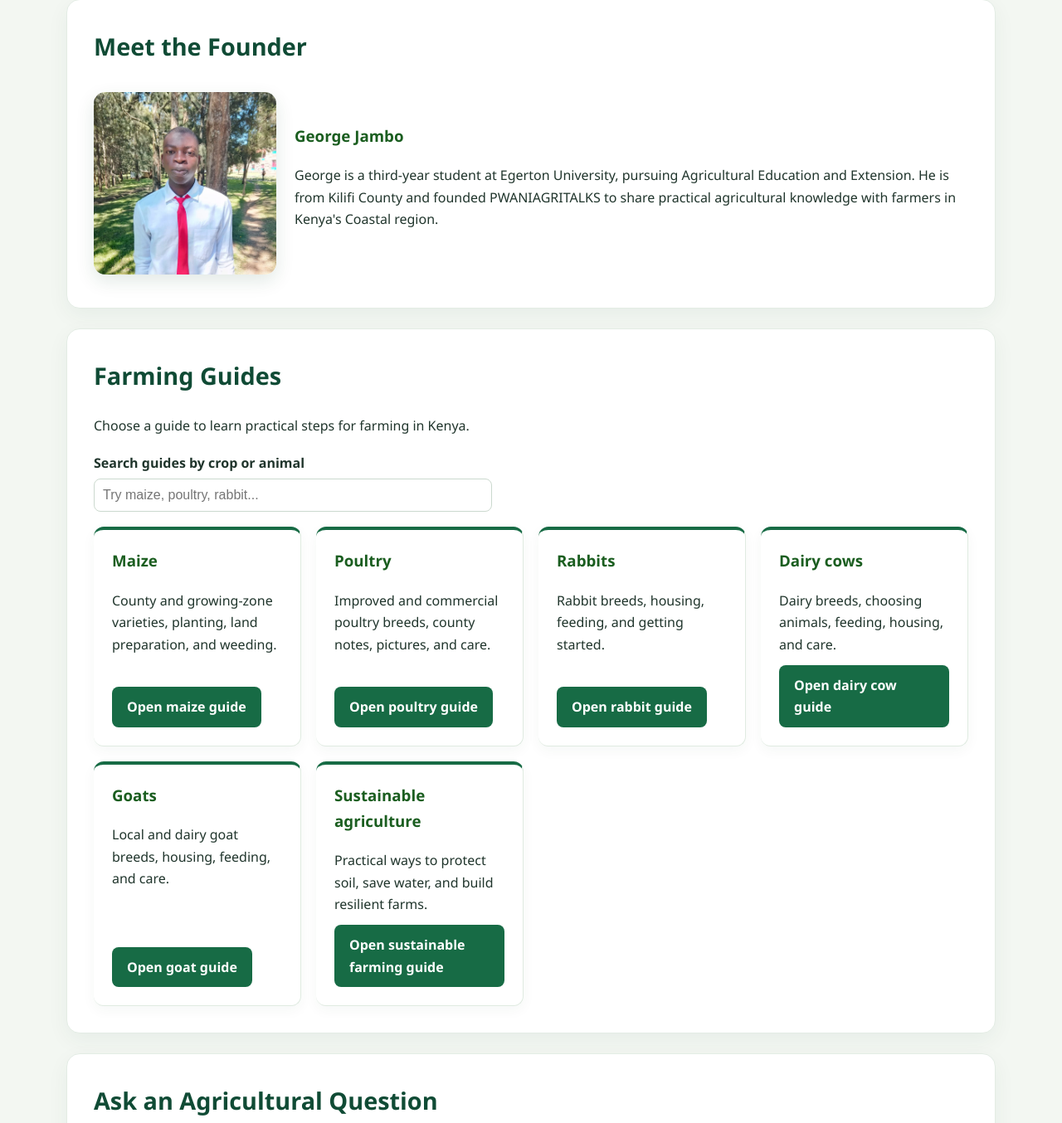
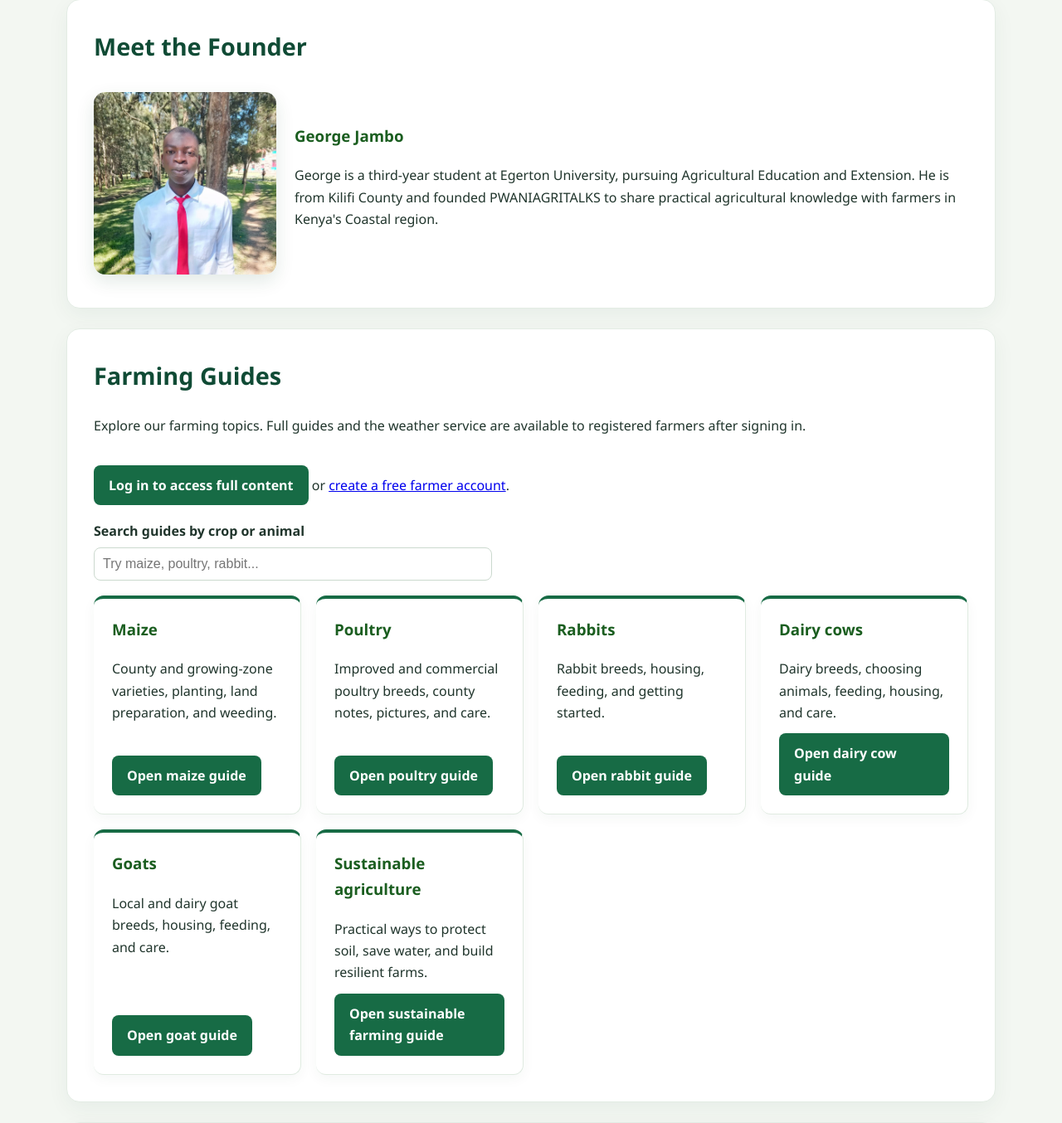
Before and after one commit to georgejambo05-dot/pwaniagritalks, a Flask app: page / in a window 1280 px wide. Shown: the part 606-1960 px from the top of the page at 83% size. Run offline with Flask 3, Linux system fonts and the light colour scheme; some libraries are stand-ins or nearby versions.

Commit message:
Explain farmer login requirement on public homepage

```diff
--- a/templates/index.html
+++ b/templates/index.html
@@ -41,7 +41,7 @@
         </section>
         <section id="guides">
             <h2>Farming Guides</h2>
-            <p>Choose a guide to learn practical steps for farming in Kenya.</p>
+            <p>Explore our farming topics. Full guides and the weather service are available to registered farmers after signing in.</p><p><a class="button-link" href="{{ url_for('farmer_login') }}">Log in to access full content</a> or <a href="#register">create a free farmer account</a>.</p>
             <div class="guide-search">
                 <label for="guide-search">Search guides by crop or animal</label>
                 <input id="guide-search" type="search" placeholder="Try maize, poultry, rabbit..." aria-controls="guide-cards">
```
